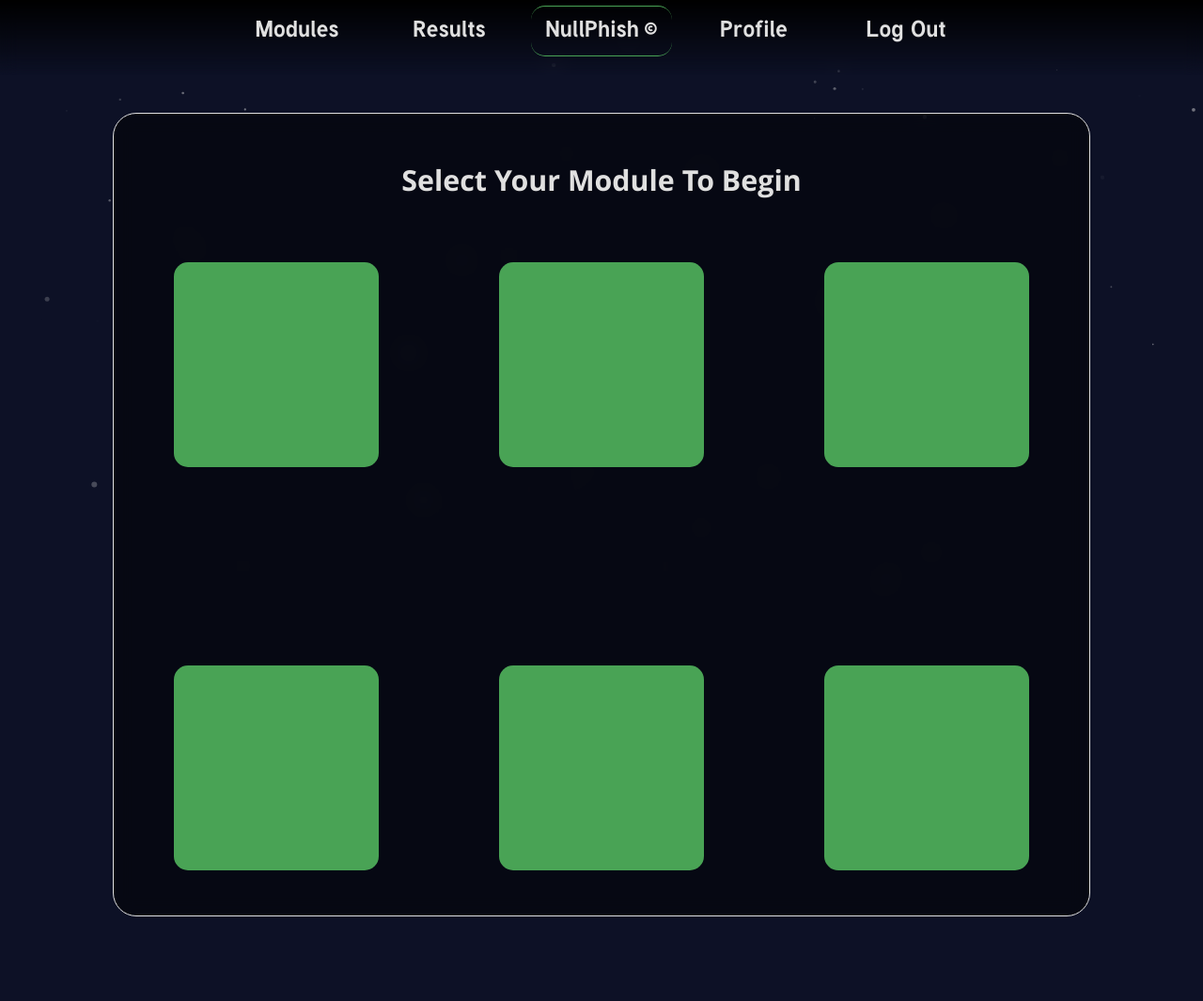
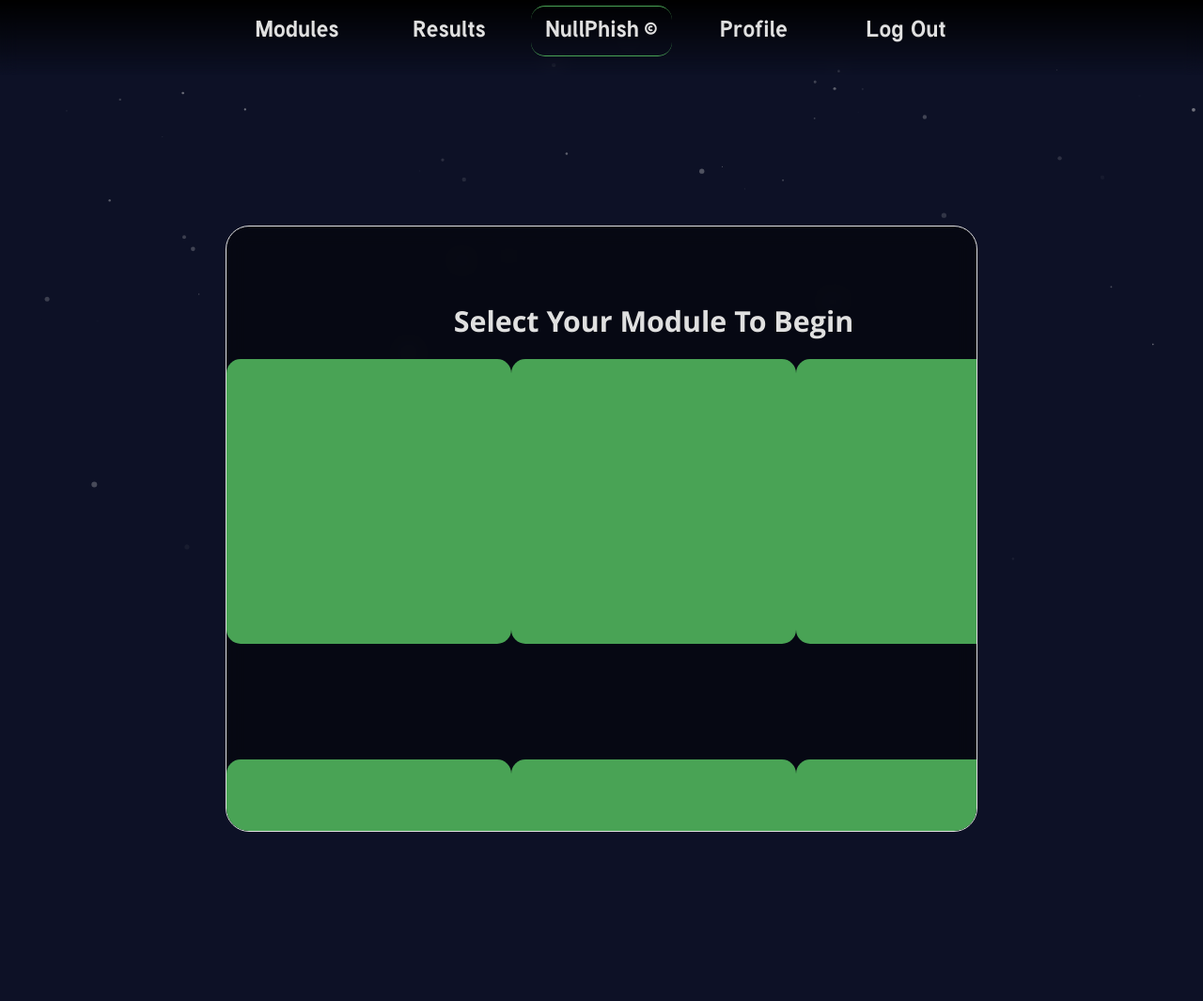
Before and after one commit to kdbrown5/nullphish, a Flask app: template templates/main.html in a window 1280 px wide. Shown: the whole page at 94% size. Run offline with Flask 2, Linux system fonts and the light colour scheme; the template is opened without the code that fills it, so the values that code supplies are empty; parts of the project's set-up code (start-up, migrations or seed data) failed here and were passed over.

Commit message:
Tile sizing update

```diff
--- a/static/css/tiles.css
+++ b/static/css/tiles.css
@@ -19,18 +19,17 @@
 }
 
 /* Styles */
-
 #tilecontainer{
   z-index: 999;
   position: absolute;
-  top: 120px;
-  bottom: 90px;
-  left: 120px;
-  right: 120px;
+  top: 240px;
+  bottom: 180px;
+  left: 240px;
+  right: 240px;
   width: auto;
   height: auto;
   margin: 0px;
-  padding-top: 30px;
+  padding-top: 60px;
   overflow: hidden;
   border-radius: 25px;
   border: 1px solid #E0E0E0;
@@ -44,10 +43,25 @@
   grid-template-columns: auto auto auto;
   grid-template-rows: auto min-content min-content auto;
   row-gap: 0px;
-  column-gap:0px;
   background-color: rgba(0,0,0,0.5);
   backdrop-filter: blur(10px);
   -webkit-backdrop-filter: blur(10px);
+}
+#tilecontainer table{
+  width: 100%;
+  height: 100%;
+  table-layout: fixed;
+  max-width: 2000px;
+  margin-left: auto;
+  margin-right: auto;
+}
+#tilecontainer th{
+  font-size: calc(24px + 0.5vw);
+  max-height: 40px;
+  vertical-align: middle;
+}
+#tilecontainer tr{
+  vertical-align: middle;
 }
 #tilecontainer a{
   text-decoration: none;
@@ -55,7 +69,7 @@
 #tilecontainer h1{
   font-size: calc(24px + 0.5vw);
   max-height: 40px;
-  vertical-align: top;
+  vertical-align: middle;
   grid-column-start: 1;
   grid-column-end: 4;
 }
@@ -65,8 +79,8 @@
   color: #0D1126;
   font-family: opensans;
   font-weight: bold;
-  height: calc(90px + 10vw);
-  width: calc(90px + 10vw);
+  height: calc(90px + 20vh);
+  width: calc(90px + 20vh);
   overflow: hidden;
   margin-left: auto;
   margin-right: auto;
@@ -78,6 +92,8 @@
   color: #0D1126;
   font-family: opensans;
   font-weight: bold;
+  height: calc(90px + 10vw);
+  width: calc(90px + 10vw);
   -webkit-touch-callout: none;
   -webkit-user-select: none;
   -khtml-user-select: none;
@@ -87,10 +103,6 @@
   overflow: hidden;
   margin-left: auto;
   margin-right: auto;
-  background-image: none;
-  background-position: center;
-  background-repeat: no-repeat;
-  background-size: contain;
 }
 .apptile:hover{
   border-color: #E0E0E0;
--- a/templates/main.html
+++ b/templates/main.html
@@ -29,15 +29,15 @@
       <h1>Select Your Module To Begin</h1>
       <!--Row 1-->
       <a href="/education/email" onmouseover="showemaildesc('emailphishingdesc')" onmouseout="hideemaildesc('emailphishingdesc')">
-        <div class="apptile">
+        <div class="apptilexx">
         </div>
       </a>
       <a href="/" style="text-decoration: none;" onmouseover="showemaildesc('spearphishingdesc')" onmouseout="hideemaildesc('spearphishingdesc')">
-        <div class="apptile">
+        <div class="apptilexx">
         </div>
       </a>
       <a href="/" style="text-decoration: none;" onmouseover="showemaildesc('otherphishingdesc')" onmouseout="hideemaildesc('otherphishingdesc')">
-        <div class="apptile">
+        <div class="apptilexx">
         </div>
       </a>
       <!--Row 2-->
@@ -62,15 +62,15 @@
       </div>
       <!--Row 4-->
       <a href="/" style="text-decoration: none;" onmouseover="showemaildesc('resultsdesc')" onmouseout="hideemaildesc('resultsdesc')">
-        <div class="apptile">
+        <div class="apptilexx">
         </div>
       </a>
       <a href="/" style="text-decoration: none;" onmouseover="showemaildesc('profiledesc')" onmouseout="hideemaildesc('profiledesc')">
-        <div class="apptile">
+        <div class="apptilexx">
         </div>
       </a>
       <a href="/" style="text-decoration: none;" onmouseover="showemaildesc('logoutdesc')" onmouseout="hideemaildesc('logoutdesc')">
-        <div class="apptile">
+        <div class="apptilexx">
         </div>
       </a>
     </div>
```
Also changed, not shown: other parts of static/css/tiles.css (+29 -3 lines), templates/login.html (+22 -48 lines), templates/public.html (+12 -10 lines). Lines whose indentation alone changed are shown as unchanged.
